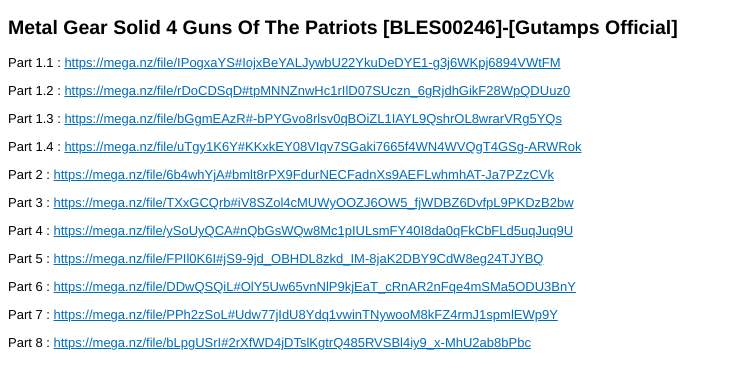
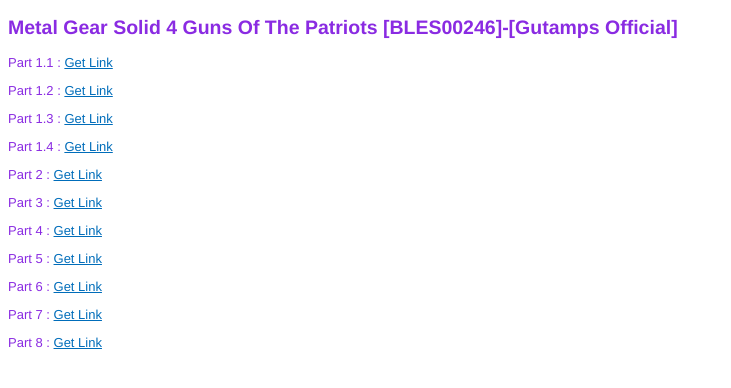
Before and after one commit to gutampsid/mgs4gomg.github.io, a plain HTML site: page index.html in a window 1280 px wide. Shown: the whole page, without its empty margins (0-731 px from the left). Drawn offline with Linux system fonts and the light colour scheme.

Commit message:
Update index.html

```diff
--- a/index.html
+++ b/index.html
@@ -1,35 +1,26 @@
 <!DOCTYPE html PUBLIC "-//W3C//DTD XHTML 1.0 Transitional//EN" "http://www.w3.org/TR/xhtml1/DTD/xhtml1-transitional.dtd">
 <html xmlns="http://www.w3.org/1999/xhtml">
 <head>
-    <title>Metal Gear Solid 4  Guns Of The Patriots [BLES00246]-[Gutamps Official]</title>
+    <title>Metal Gear Solid 4 Guns Of The Patriots [BLES00246]-[Gutamps Official]</title>
     <style type="text/css">
         body, table { font-family: Helvetica, Arial, sans-serif; font-size: 13px; }
         a { color: #006DBA; }
     </style>
-    <!--NUMBER--2nymx2mh--NUMBER-->
-    <!--TYPE--RichText--TYPE-->
-    <!--PERMISSION--Readonly--PERMISSION-->
-    <!--ACCESS--Public--ACCESS-->
-    <!--PASSWORD----PASSWORD-->
-    <!--STATUS--Active--STATUS-->
-    <!--QUICKEDIT--False--QUICKEDIT-->
-    <!--QUICKEDITPASSWORD----QUICKEDITPASSWORD-->
-    <!--DATECREATED--2021-09-30 08:21:54--DATECREATED-->
-    <!--DATEUPDATED--2021-09-30 14:46:19--DATEUPDATED-->
-    <!--LABELS--MEGA--LABELS-->
 </head>
 <body>
-<h2>Metal Gear Solid 4  Guns Of The Patriots [BLES00246]-[Gutamps Official]</h2>
-<anotepad><p>Part 1.1 : <a href="https://mega.nz/file/IPogxaYS#IojxBeYALJywbU22YkuDeDYE1-g3j6WKpj6894VWtFM" target="_blank" rel="noopener">https://mega.nz/file/IPogxaYS#IojxBeYALJywbU22YkuDeDYE1-g3j6WKpj6894VWtFM</a></p>
-<p>Part 1.2 : <a href="https://mega.nz/file/rDoCDSqD#tpMNNZnwHc1rIlD07SUczn_6gRjdhGikF28WpQDUuz0" target="_blank" rel="noopener">https://mega.nz/file/rDoCDSqD#tpMNNZnwHc1rIlD07SUczn_6gRjdhGikF28WpQDUuz0</a></p>
-<p>Part 1.3 : <a href="https://mega.nz/file/bGgmEAzR#-bPYGvo8rlsv0qBOiZL1IAYL9QshrOL8wrarVRg5YQs" target="_blank" rel="noopener">https://mega.nz/file/bGgmEAzR#-bPYGvo8rlsv0qBOiZL1IAYL9QshrOL8wrarVRg5YQs</a></p>
-<p>Part 1.4 : <a href="https://mega.nz/file/uTgy1K6Y#KKxkEY08VIqv7SGaki7665f4WN4WVQgT4GSg-ARWRok" target="_blank" rel="noopener">https://mega.nz/file/uTgy1K6Y#KKxkEY08VIqv7SGaki7665f4WN4WVQgT4GSg-ARWRok</a></p>
-<p>Part 2 : <a href="https://mega.nz/file/6b4whYjA#bmlt8rPX9FdurNECFadnXs9AEFLwhmhAT-Ja7PZzCVk" target="_blank" rel="noopener">https://mega.nz/file/6b4whYjA#bmlt8rPX9FdurNECFadnXs9AEFLwhmhAT-Ja7PZzCVk</a></p>
-<p>Part 3 : <a href="https://mega.nz/file/TXxGCQrb#iV8SZol4cMUWyOOZJ6OW5_fjWDBZ6DvfpL9PKDzB2bw" target="_blank" rel="noopener">https://mega.nz/file/TXxGCQrb#iV8SZol4cMUWyOOZJ6OW5_fjWDBZ6DvfpL9PKDzB2bw</a></p>
-<p>Part 4 : <a href="https://mega.nz/file/ySoUyQCA#nQbGsWQw8Mc1pIULsmFY40I8da0qFkCbFLd5uqJuq9U" target="_blank" rel="noopener">https://mega.nz/file/ySoUyQCA#nQbGsWQw8Mc1pIULsmFY40I8da0qFkCbFLd5uqJuq9U</a></p>
-<p>Part 5 : <a href="https://mega.nz/file/FPIl0K6I#jS9-9jd_OBHDL8zkd_IM-8jaK2DBY9CdW8eg24TJYBQ" target="_blank" rel="noopener">https://mega.nz/file/FPIl0K6I#jS9-9jd_OBHDL8zkd_IM-8jaK2DBY9CdW8eg24TJYBQ</a></p>
-<p>Part 6 : <a href="https://mega.nz/file/DDwQSQiL#OlY5Uw65vnNlP9kjEaT_cRnAR2nFqe4mSMa5ODU3BnY" target="_blank" rel="noopener">https://mega.nz/file/DDwQSQiL#OlY5Uw65vnNlP9kjEaT_cRnAR2nFqe4mSMa5ODU3BnY</a></p>
-<p>Part 7 : <a href="https://mega.nz/file/PPh2zSoL#Udw77jIdU8Ydq1vwinTNywooM8kFZ4rmJ1spmlEWp9Y" target="_blank" rel="noopener">https://mega.nz/file/PPh2zSoL#Udw77jIdU8Ydq1vwinTNywooM8kFZ4rmJ1spmlEWp9Y</a></p>
-<p>Part 8 : <a href="https://mega.nz/file/bLpgUSrI#2rXfWD4jDTslKgtrQ485RVSBl4iy9_x-MhU2ab8bPbc" target="_blank" rel="noopener">https://mega.nz/file/bLpgUSrI#2rXfWD4jDTslKgtrQ485RVSBl4iy9_x-MhU2ab8bPbc</a></p></anotepad>
+<h2>Metal Gear Solid 4 Guns Of The Patriots [BLES00246]-[Gutamps Official]</h2>
+    <style> body { color: blueviolet };
+    </style>
+<p>Part 1.1 : <a href="https://drive.google.com/file/d/1RAgJMf-T6AxTBZAGeMMitlWJt8-qDbqn/view?usp=sharing" target="_blank" rel="noopener">Get Link</a></p>
+<p>Part 1.2 : <a href="https://drive.google.com/file/d/1vNZkjS9l8rf7z7JAmyENL8jsg65dkReP/view?usp=sharing" target="_blank" rel="noopener">Get Link</a></p>
+<p>Part 1.3 : <a href="https://drive.google.com/file/d/19AAlaZ1ySbmaYgZRzMg1jzcAss6BfMNo/view?usp=sharing" target="_blank" rel="noopener">Get Link</a></p>
+<p>Part 1.4 : <a href="https://drive.google.com/file/d/1n30Wo6AV3u_m0TzVpsQcLioplMnxGdw1/view?usp=sharing" target="_blank" rel="noopener">Get Link</a></p>
+<p>Part 2 : <a href="https://drive.google.com/file/d/1d8MOca39sF6y2t3E5Qc1rsNJxToyIVdC/view?usp=sharing" target="_blank" rel="noopener">Get Link</a></p>
+<p>Part 3 : <a href="https://drive.google.com/file/d/1bgDretsWFNiXN8BetnUw-6-eG5nZtHGT/view?usp=sharing" target="_blank" rel="noopener">Get Link</a></p>
+<p>Part 4 : <a href="https://drive.google.com/file/d/1vGEzEUAGnUiiRzSJMJ_WkUp21p4tbLe9/view?usp=sharing" target="_blank" rel="noopener">Get Link</a></p>
+<p>Part 5 : <a href="https://drive.google.com/file/d/1YQtM_YgYTjkbow0VLtZ8XQta8wE71noA/view?usp=sharing" target="_blank" rel="noopener">Get Link</a></p>
+<p>Part 6 : <a href="https://drive.google.com/file/d/1zAcwiZts5xnCmaa378JlBL5YYoWzbKeW/view?usp=sharing" target="_blank" rel="noopener">Get Link</a></p>
+<p>Part 7 : <a href="https://drive.google.com/file/d/1bhTbVkRvSuNiQuAYOEZxnHfZhTZ5Sn0i/view?usp=sharing" target="_blank" rel="noopener">Get Link</a></p>
+<p>Part 8 : <a href="https://drive.google.com/file/d/1mHyc37gGp4kUfZ3K29Hc9RYaoaR8gIZU/view?usp=sharing" target="_blank" rel="noopener">Get Link</a></p>
 </body>
 </html>
```
